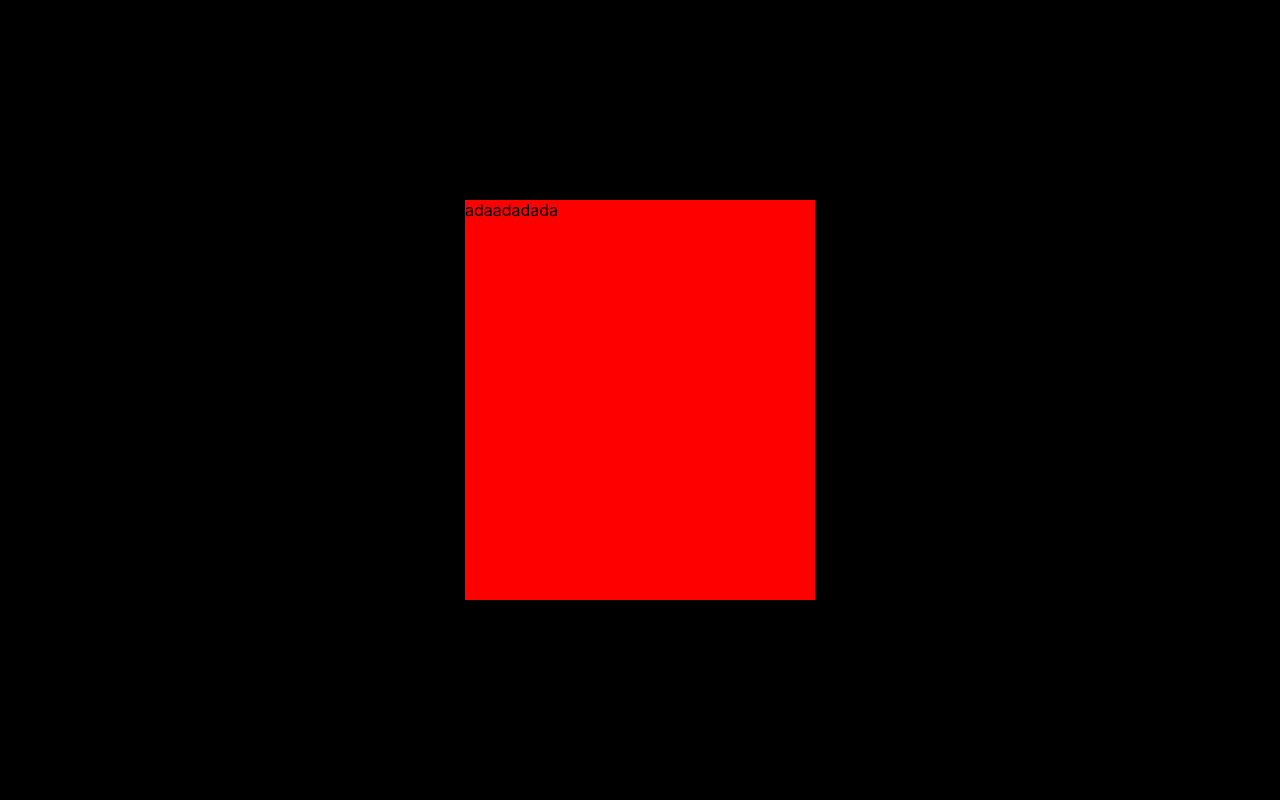
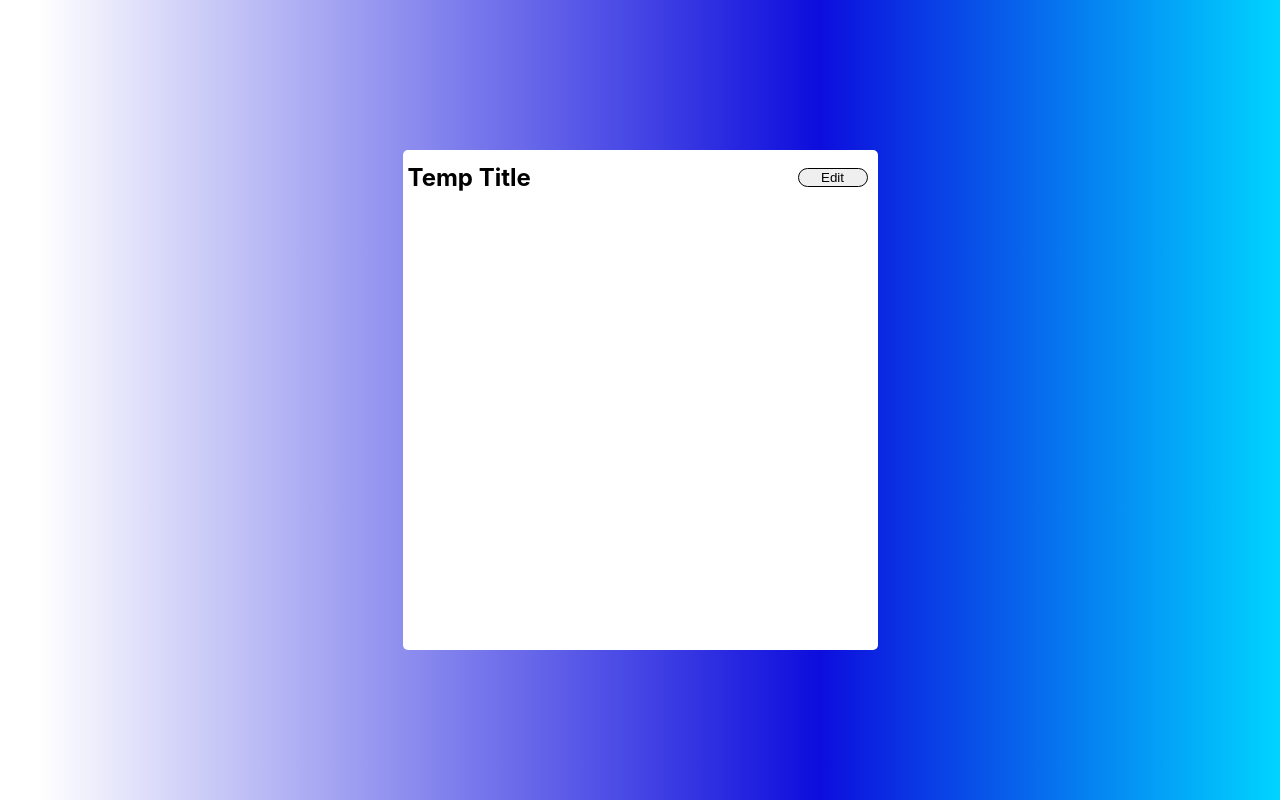
Before and after one commit to tanSiru/Todo-app, a React (Create React App) app in the folder todo-app/: page / in a window 1280 px wide. Built offline with nearby package versions, Linux system fonts and the light colour scheme.

Commit message:
Title styling done. Working on edit button next.

```diff
--- a/todo-app/src/App.css
+++ b/todo-app/src/App.css
@@ -1,7 +1,7 @@
 .app{
   height: 100vh;
   width: 100vw;
-  background-color: black;
+  background: linear-gradient(90deg, rgba(255,255,255,1) 3%, rgba(13,13,221,1) 64%, rgba(0,212,255,1) 100%);
   display: flex;
   flex-direction: column;
   justify-content:center;
--- /dev/null
+++ b/todo-app/src/components/Title/Title.styles.tsx
@@ -0,0 +1,39 @@
+import styled from 'styled-components';
+
+export const Wrapper = styled.div`
+    width: 100%;
+    height: 55px;
+    border-radius: inherit;
+`;
+
+export const Content = styled.div`
+    border-radius: inherit;
+    width: 100%;
+    height:100%;
+    :hover{
+        background-color: #f3f3fe;
+    }
+    display:flex;
+    flex-direction: row;
+    /* justify-content: center; */
+    align-items: center;
+`;
+
+export const TitleText = styled.div`
+    color:black;
+    font-size:24px;
+    font-weight:bold;
+    margin-left: 5px;
+`;
+
+
+
+export const Edit = styled.button`
+    width:35px;
+    width:70px;
+    border-radius: 15px;
+    border: 1px solid black;
+    /* margin-right: 5px; */
+    margin-left: auto;
+    margin-right: 10px;
+`
--- /dev/null
+++ b/todo-app/src/components/Title/Title.tsx
@@ -0,0 +1,19 @@
+import { Wrapper,Content,TitleText, Edit } from './Title.styles'
+
+export default function Title() {
+    return (
+    <Wrapper>
+        <Content>
+
+            <TitleText>
+                Temp Title
+            </TitleText>
+
+            <Edit>
+                Edit
+            </Edit>
+
+        </Content>
+    </Wrapper>
+    )
+}
--- a/todo-app/src/components/Todo/Todo.styles.tsx
+++ b/todo-app/src/components/Todo/Todo.styles.tsx
@@ -1,12 +1,15 @@
 import styled from 'styled-components';
 
 export const Wrapper = styled.div`
-    width:350px;
-    height: 400px;
+    width:475px;
+    height: 500px;
 `;
 
 export const Content = styled.div`
     width:100%;
     height:100%;
-    background-color: red;
+    border-radius: 5px;
+    background-color: white;
+    display: flex;
+    flex-direction: column;
 `;
--- a/todo-app/src/components/Todo/Todo.tsx
+++ b/todo-app/src/components/Todo/Todo.tsx
@@ -1,10 +1,11 @@
+import Title from '../Title/Title'
 import { Content, Wrapper } from './Todo.styles'
 
 export default function Todo() {
   return (
     <Wrapper>
         <Content>
-            adaadadada
+            <Title/>
         </Content>
     </Wrapper>
   )
```
